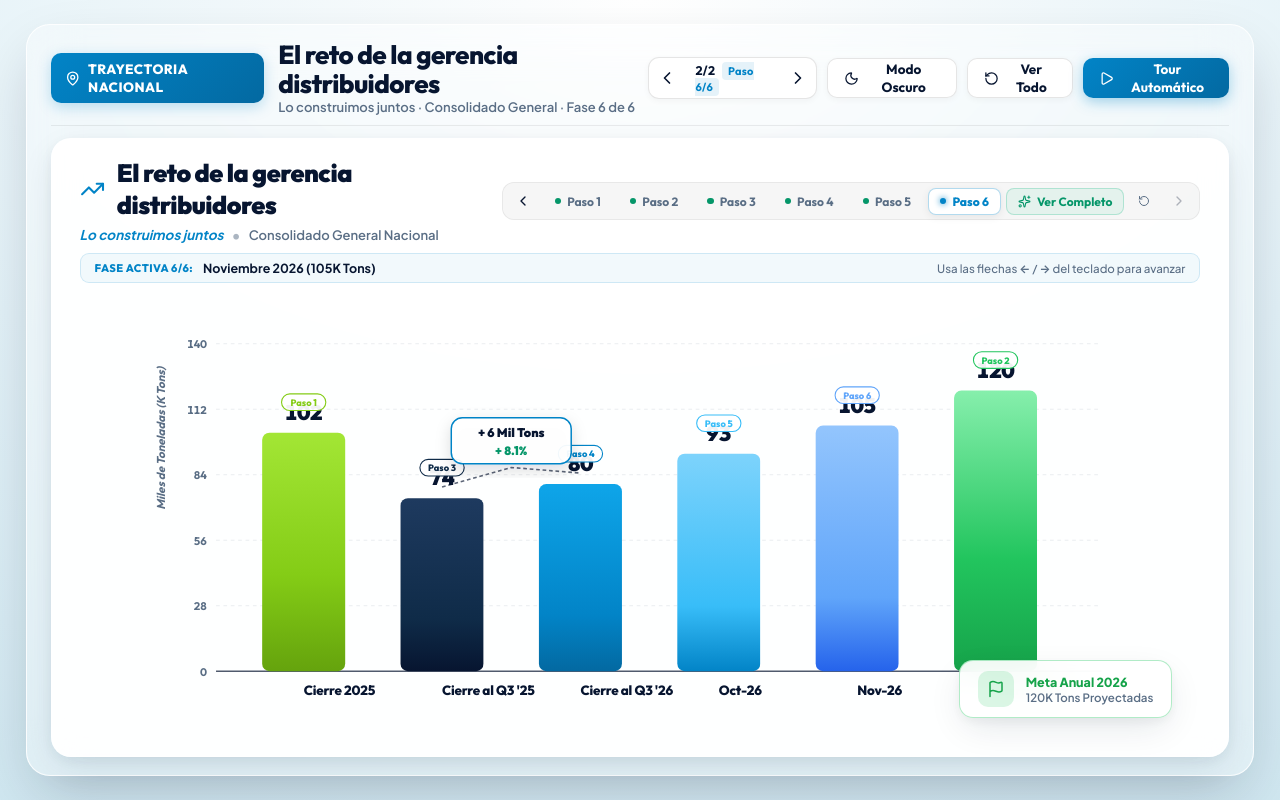
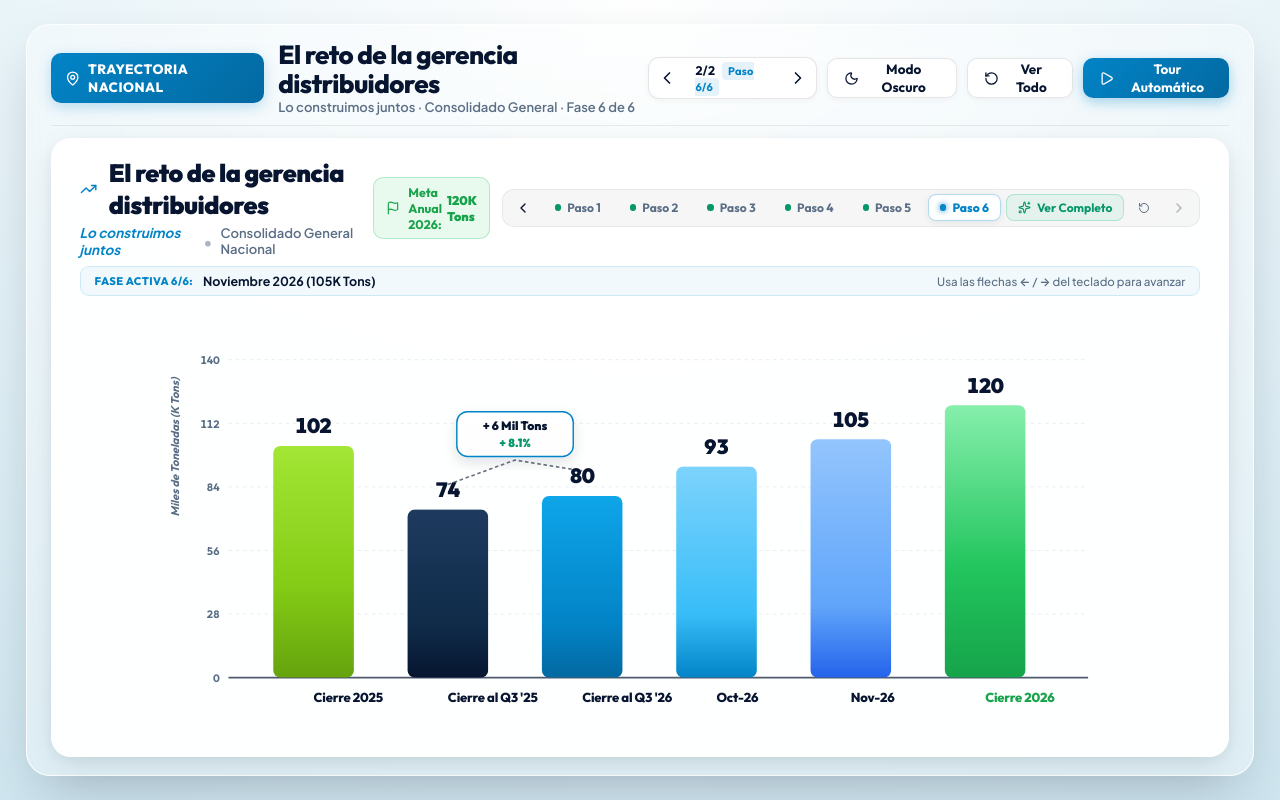
Before and after one commit to gushf8/red-distribucion-peru, a React (Vite) app: page / in a window 1280 px wide. Both pictures are taken after a click on the button 678 px from the left and 63 px from the top of the page. Built offline with nearby package versions, Linux system fonts and the light colour scheme.

Commit message:
Fix button and badge overlap: remove floating pills above bars, elevate callout box, integrate meta target in top actions bar

```diff
--- a/src/components/slide2/TrajectoryBarChart.tsx
+++ b/src/components/slide2/TrajectoryBarChart.tsx
@@ -1,6 +1,5 @@
 import React from 'react';
 import { DistributorTrajectory } from '../../types/presentation';
-import { Flag } from 'lucide-react';
 
 interface TrajectoryBarChartProps {
   trajectory: DistributorTrajectory;
@@ -12,8 +11,8 @@ export const TrajectoryBarChart: React.FC<TrajectoryBarChartProps> = ({
   subStep,
 }) => {
   const maxAxis = 140;
-  const baseY = 410;
-  const topY = 55;
+  const baseY = 415;
+  const topY = 60;
   const chartHeight = baseY - topY; // 355px
 
   const getY = (val: number) => baseY - (val / maxAxis) * chartHeight;
@@ -30,7 +29,6 @@ export const TrajectoryBarChart: React.FC<TrajectoryBarChartProps> = ({
       grad: 'url(#grad-spring-lime)',
       stepRequired: 1,
       colorHex: '#84cc16',
-      subtitle: 'Año previo',
     },
     {
       id: 'q3_25',
@@ -40,7 +38,6 @@ export const TrajectoryBarChart: React.FC<TrajectoryBarChartProps> = ({
       grad: 'url(#grad-deep-navy)',
       stepRequired: 3,
       colorHex: '#0f2b48',
-      subtitle: 'Periodo base',
     },
     {
       id: 'q3_26',
@@ -50,7 +47,6 @@ export const TrajectoryBarChart: React.FC<TrajectoryBarChartProps> = ({
       grad: 'url(#grad-ocean-blue)',
       stepRequired: 4,
       colorHex: '#0284c7',
-      subtitle: 'Avance actual',
     },
     {
       id: 'oct26',
@@ -60,7 +56,6 @@ export const TrajectoryBarChart: React.FC<TrajectoryBarChartProps> = ({
       grad: 'url(#grad-sky-cyan)',
       stepRequired: 5,
       colorHex: '#38bdf8',
-      subtitle: 'Proyección 1',
     },
     {
       id: 'nov26',
@@ -70,7 +65,6 @@ export const TrajectoryBarChart: React.FC<TrajectoryBarChartProps> = ({
       grad: 'url(#grad-azure-blue)',
       stepRequired: 6,
       colorHex: '#60a5fa',
-      subtitle: 'Proyección 2',
     },
     {
       id: 'cierre26',
@@ -81,7 +75,6 @@ export const TrajectoryBarChart: React.FC<TrajectoryBarChartProps> = ({
       stepRequired: 2,
       isTarget: true,
       colorHex: '#22c55e',
-      subtitle: 'Meta Anual',
     },
   ];
 
@@ -89,12 +82,12 @@ export const TrajectoryBarChart: React.FC<TrajectoryBarChartProps> = ({
   const steps = [0, 0.2, 0.4, 0.6, 0.8, 1.0];
 
   // Coordinates for Delta Callout between Bar Q3 '25 (x: 290) and Bar Q3 '26 (x: 440)
-  const bar2Top = getY(trajectory.q3_25);
-  const bar3Top = getY(trajectory.q3_26);
-  const calloutBoxY = Math.min(bar2Top, bar3Top) - 72;
+  const bar2Top = getY(trajectory.q3_25); // ~227
+  const bar3Top = getY(trajectory.q3_26); // ~212
+  // Callout Box placed well above with NO overlap over the numbers 74 or 80
+  const calloutBoxY = 118;
 
   const showDeltaCallout = subStep >= 4;
-  const showTargetBadge = subStep >= 2;
 
   return (
     <div className="chart-canvas-area-clean">
@@ -148,7 +141,7 @@ export const TrajectoryBarChart: React.FC<TrajectoryBarChartProps> = ({
           </linearGradient>
 
           <filter id="clean-card-shadow" x="-30%" y="-30%" width="160%" height="160%">
-            <feDropShadow dx="0" dy="6" stdDeviation="8" floodColor="#071530" floodOpacity="0.14" />
+            <feDropShadow dx="0" dy="6" stdDeviation="8" floodColor="#071530" floodOpacity="0.12" />
           </filter>
         </defs>
 
@@ -201,7 +194,7 @@ export const TrajectoryBarChart: React.FC<TrajectoryBarChartProps> = ({
                 opacity: isVisible ? 1 : 0.08,
               }}
             >
-              {/* Optional Ghost placeholder line when bar is not yet revealed */}
+              {/* Ghost baseline placeholder when bar is not yet revealed */}
               {!isVisible && (
                 <rect
                   x={bar.x}
@@ -226,7 +219,7 @@ export const TrajectoryBarChart: React.FC<TrajectoryBarChartProps> = ({
                 }}
               />
 
-              {/* Value Text Above Bar */}
+              {/* Value Text Above Bar (Clean, spacious, NO overlapping buttons) */}
               {isVisible && (
                 <text
                   className="bar-value-text-clean"
@@ -240,36 +233,11 @@ export const TrajectoryBarChart: React.FC<TrajectoryBarChartProps> = ({
                 </text>
               )}
 
-              {/* Sequence Order Badge Pill Above Bar */}
-              {isVisible && (
-                <g transform={`translate(${centerX - 24}, ${y - 42})`}>
-                  <rect
-                    width="48"
-                    height="18"
-                    rx="9"
-                    fill="var(--card-bg)"
-                    stroke={bar.colorHex}
-                    strokeWidth="1.2"
-                  />
-                  <text
-                    x="24"
-                    y="13"
-                    textAnchor="middle"
-                    fontFamily="Outfit, sans-serif"
-                    fontSize="10"
-                    fontWeight="800"
-                    fill={bar.colorHex}
-                  >
-                    Paso {bar.stepRequired}
-                  </text>
-                </g>
-              )}
-
               {/* X Axis Label Below Baseline */}
               <text
                 className="axis-x-label-clean"
                 x={centerX}
-                y="436"
+                y="442"
                 style={{
                   fill: bar.isTarget ? '#16a34a' : isVisible ? 'var(--text-title)' : 'var(--text-muted)',
                   fontWeight: isVisible ? 800 : 600,
@@ -282,7 +250,7 @@ export const TrajectoryBarChart: React.FC<TrajectoryBarChartProps> = ({
           );
         })}
 
-        {/* Delta Callout Box (+6 Mil Tons / +8.1%) between Bar Q3 '25 and Q3 '26 */}
+        {/* Delta Callout Box (+6 Mil Tons / +8.1%) - Elevated to avoid touching numbers 74 and 80 */}
         <g
           className="delta-callout-clean"
           style={{
@@ -294,12 +262,12 @@ export const TrajectoryBarChart: React.FC<TrajectoryBarChartProps> = ({
         >
           {/* Connector Path from Bar 2 to Callout to Bar 3 */}
           <path
-            d={`M 335,${bar2Top - 12} L 410,${calloutBoxY + 54} L 485,${bar3Top - 12}`}
+            d={`M 335,${bar2Top - 28} L 410,${calloutBoxY + 54} L 485,${bar3Top - 28}`}
             fill="none"
             stroke="var(--text-title)"
             strokeWidth="1.8"
             strokeDasharray="4 3"
-            opacity="0.65"
+            opacity="0.6"
           />
 
           {/* Floating Glass Pill Callout */}
@@ -340,26 +308,6 @@ export const TrajectoryBarChart: React.FC<TrajectoryBarChartProps> = ({
         </g>
       </svg>
 
-      {/* Target Badge (appears from step 2 onwards) */}
-      <div
-        className="target-badge-clean"
-        style={{
-          opacity: showTargetBadge ? 1 : 0,
-          transform: showTargetBadge ? 'translateY(0)' : 'translateY(12px)',
-          pointerEvents: showTargetBadge ? 'auto' : 'none',
-          transition: 'all 0.4s cubic-bezier(0.16, 1, 0.3, 1)',
-        }}
-      >
-        <div className="target-badge-icon">
-          <Flag size={18} />
-        </div>
-        <div className="target-badge-content">
-          <div className="target-badge-title">Meta Anual 2026</div>
-          <div className="target-badge-sub">
-            {trajectory.cierre26}K Tons Proyectadas
-          </div>
-        </div>
-      </div>
     </div>
   );
 };
--- a/src/components/slide2/TrajectorySlide.tsx
+++ b/src/components/slide2/TrajectorySlide.tsx
@@ -1,7 +1,7 @@
 import React from 'react';
 import { CONSOLIDATED_TRAJECTORY } from '../../data/distributors';
 import { TrajectoryBarChart } from './TrajectoryBarChart';
-import { TrendingUp, Sparkles, ChevronRight, ChevronLeft, RotateCcw } from 'lucide-react';
+import { TrendingUp, Sparkles, ChevronRight, ChevronLeft, RotateCcw, Flag } from 'lucide-react';
 
 interface TrajectorySlideProps {
   subStep: number;
@@ -41,6 +41,20 @@ export const TrajectorySlide: React.FC<TrajectorySlideProps> = ({
               <span className="chart-sub-meta">Consolidado General Nacional</span>
             </div>
           </div>
+
+          {/* ACTIONS CLUSTER (TARGET BADGE + STEP CONTROLLER) */}
+          <div className="top-bar-actions-cluster">
+            {subStep >= 2 && (
+              <div className="target-badge-pill" title="Meta Anual 2026: 120K Tons Proyectadas">
+                <div className="target-badge-pill-icon">
+                  <Flag size={14} />
+                </div>
+                <div className="target-badge-pill-text">
+                  <span className="pill-target-label">Meta Anual 2026:</span>
+                  <span className="pill-target-val">120K Tons</span>
+                </div>
+              </div>
+            )}
 
             {/* INTERACTIVE SEQUENTIAL STEP SELECTOR */}
             <div className="step-pill-controller" title="Secuencia narrativa de barras (Flechas ← y →)">
@@ -96,8 +110,9 @@ export const TrajectorySlide: React.FC<TrajectorySlideProps> = ({
               </button>
             </div>
           </div>
+        </div>
 
-        {/* CURRENT STEP NARRATIVE BADGE */}
+        {/* CURRENT STEP NARRATIVE BANNER */}
         <div className="step-narrative-banner">
           <span className="step-narrative-tag">Fase Activa {subStep}/6:</span>
           <span className="step-narrative-text">
--- a/src/styles/slide2.css
+++ b/src/styles/slide2.css
@@ -73,6 +73,53 @@ body.theme-dark .chart-sub-tag { color: #38bdf8; }
   font-size: 13px;
   font-weight: 600;
   color: var(--text-muted);
+}
+
+/* Actions Cluster (Target Badge + Step Controller) */
+.top-bar-actions-cluster {
+  display: flex;
+  align-items: center;
+  gap: 12px;
+}
+
+.target-badge-pill {
+  display: flex;
+  align-items: center;
+  gap: 8px;
+  background: rgba(34, 197, 94, 0.1);
+  border: 1px solid rgba(34, 197, 94, 0.28);
+  border-radius: 10px;
+  padding: 6px 12px;
+  color: #16a34a;
+  animation: fadeIn 0.3s ease;
+}
+
+body.theme-dark .target-badge-pill {
+  background: rgba(52, 211, 153, 0.15);
+  border-color: rgba(52, 211, 153, 0.35);
+  color: #34d399;
+}
+
+.target-badge-pill-icon {
+  display: flex;
+  align-items: center;
+  justify-content: center;
+}
+
+.target-badge-pill-text {
+  display: flex;
+  align-items: center;
+  gap: 5px;
+  font-family: var(--font-display);
+  font-size: 12.5px;
+}
+
+.pill-target-label {
+  font-weight: 700;
+}
+
+.pill-target-val {
+  font-weight: 900;
 }
 
 /* Step Pill Controller (1..6) */
```
Lines whose indentation alone changed are shown as unchanged.
